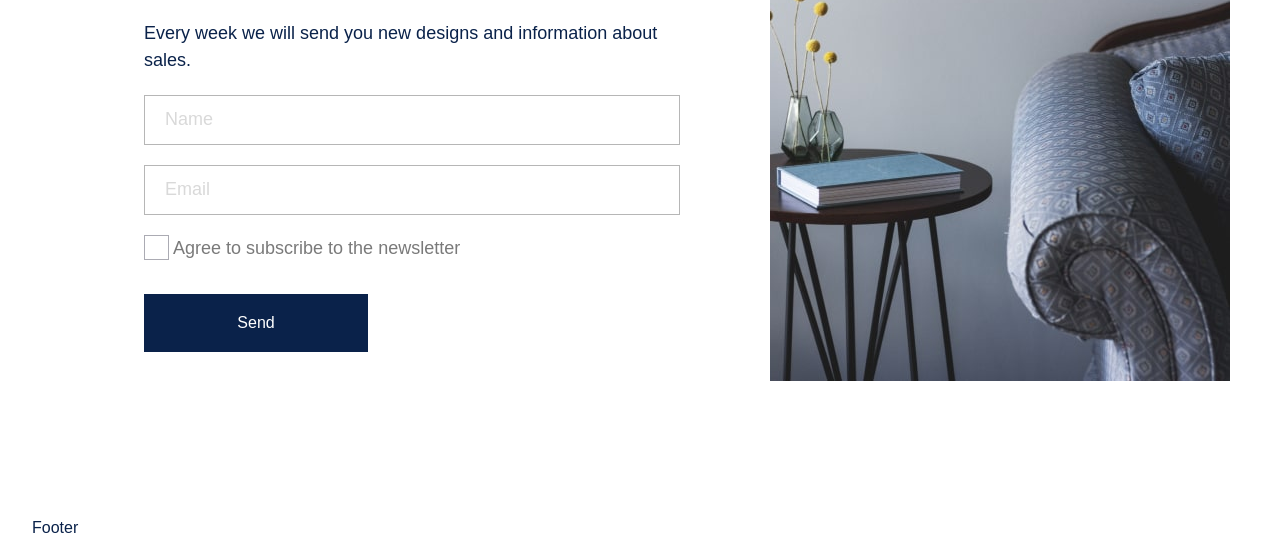
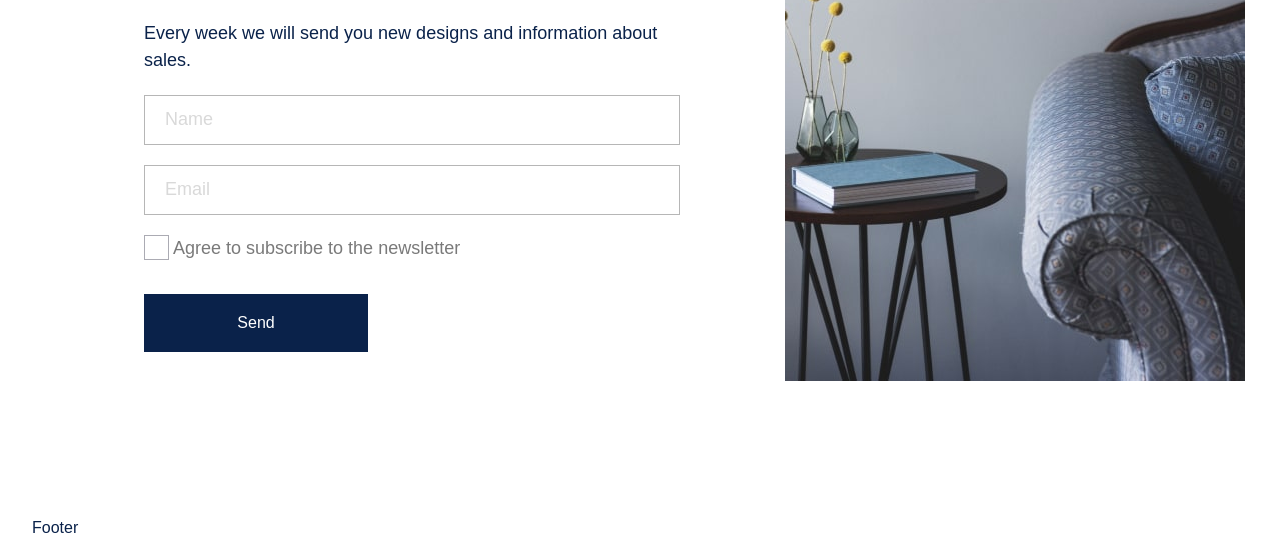
Before and after one commit to Troshuk/minimal, a website built with Vite: page src/index.html in a window 1536 px wide. Shown: the part 324-864 px from the top of the page, without its empty margins (76-1352 px from the left). Built offline with nearby package versions, Linux system fonts and the light colour scheme; a web font is replaced by a local one.

Commit message:
Update subscribe.css

```diff
--- a/src/css/sections/subscribe.css
+++ b/src/css/sections/subscribe.css
@@ -147,10 +147,15 @@
 @media screen and (min-width: 768px){
 
     .subscribe{
-
+        position: none;
         padding: 100px 0;
 
     }
+                .container-img {
+                    position: none;
+                    bottom: 0;
+                    right: 0;
+                }
 
     .data-label{
 
@@ -198,7 +203,7 @@
     .container-img {
             position: absolute;
             bottom: 20%;
-            right: 15%;
+            right: 14%;
         }
 
 .title-subscribe{
```
